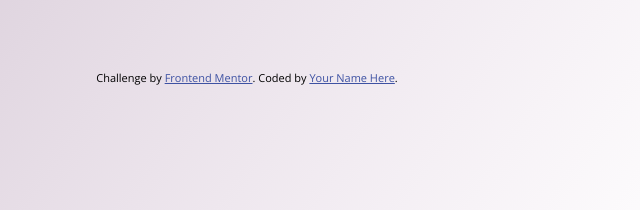
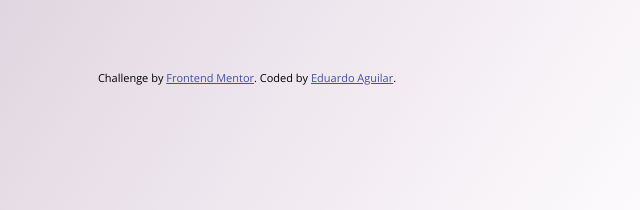
Before and after one commit to aheduardo5/FrontEndMentor1, a plain HTML site: page index.html in a window 1280 px wide. Shown: the part 730-940 px from the top of the page, 393-1033 px from the left. Drawn offline with nearby package versions, Linux system fonts and the light colour scheme.

Commit message:
name on footer has been added

```diff
--- a/index.html
+++ b/index.html
@@ -95,7 +95,7 @@
           Challenge by
           <a href="https://www.frontendmentor.io?ref=challenge" target="_blank"
             >Frontend Mentor</a
-          >. Coded by <a href="#">Your Name Here</a>.
+          >. Coded by <a href="https://www.linkedin.com/in/eduardoah95/" target="_blank">Eduardo Aguilar</a>.
         </div>
       </footer>
     </div>
```
